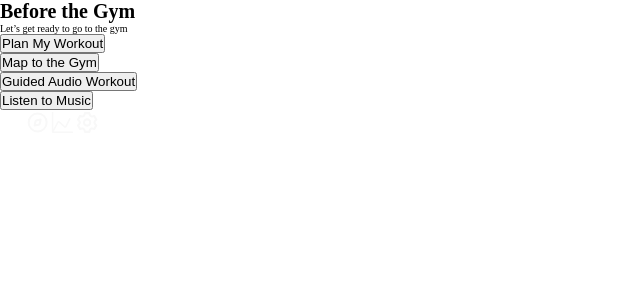
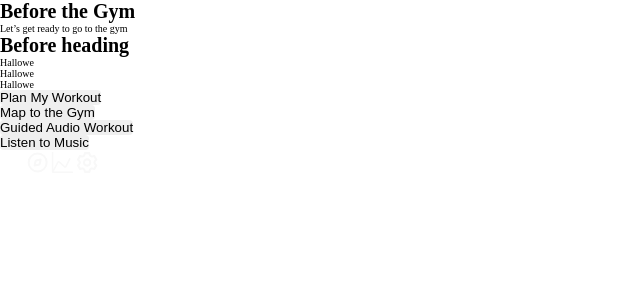
Before and after one commit to Colab20-Team-5/frontend, a Next.js app: page /beforegym in a window 1280 px wide. Shown: the top 300 px of the page, without its empty margins (0-640 px from the left). Built offline with nearby package versions, Linux system fonts and the light colour scheme.

Commit message:
Add basic styles

```diff
--- a/src/app/beforegym/page.jsx
+++ b/src/app/beforegym/page.jsx
@@ -11,6 +11,12 @@ const page = () => {
       />
 
       <div className="h-[70vh] flex items-center justify-center testing">
+        <h1>Before heading</h1>
+        <ul>
+          <li>Hallowe</li>
+          <li>Hallowe</li>
+          <li>Hallowe</li>
+        </ul>
         <div className="w-full">
           <PageButton url={"/beforegym/workoutplan"} text={"Plan My Workout"} />
           <PageButton url={"/beforegym/maptogym"} text={"Map to the Gym"} />
--- a/src/stylesheet/base/_base.scss
+++ b/src/stylesheet/base/_base.scss
@@ -14,3 +14,14 @@ html {
 body {
     box-sizing: border-box;
 }
+
+a {
+    text-decoration: none;
+}
+
+button {
+    display: inline-block;
+    border: none;
+    border-radius: 4px;
+    cursor: pointer;
+}
```
